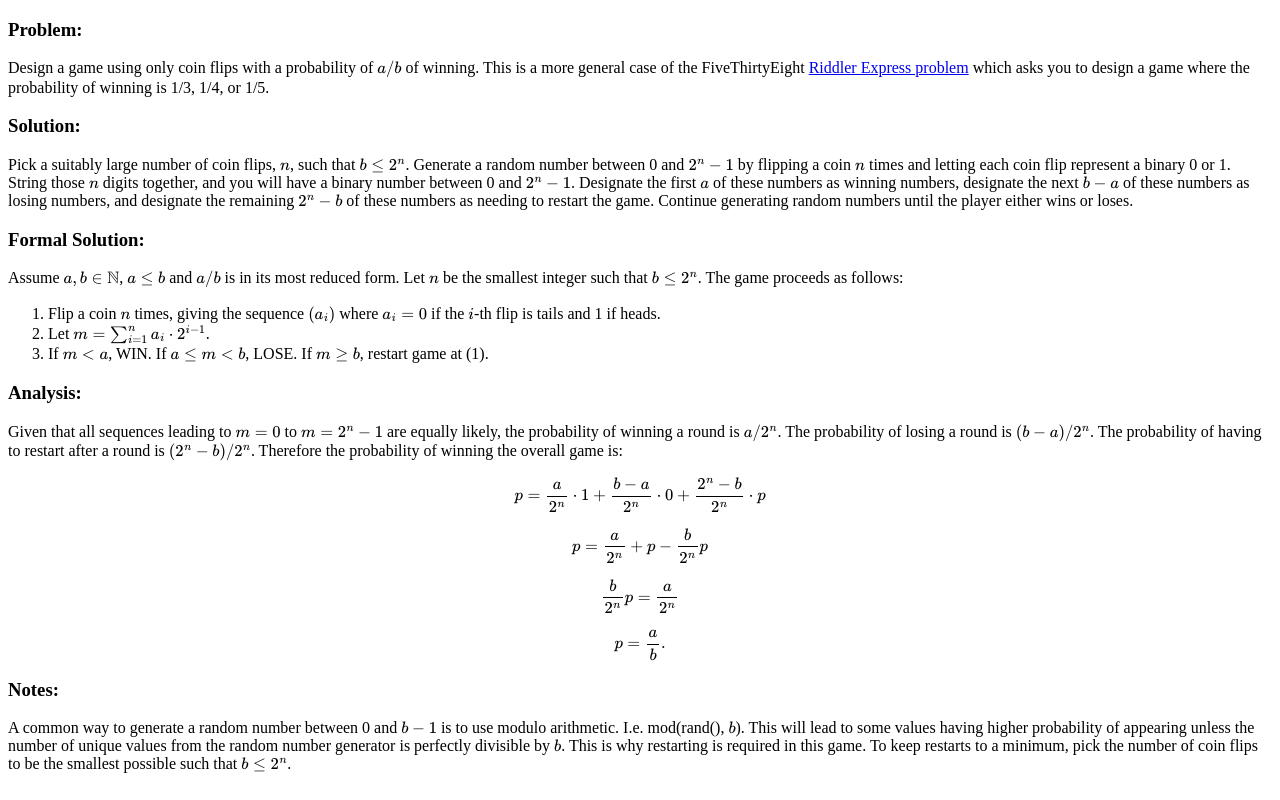
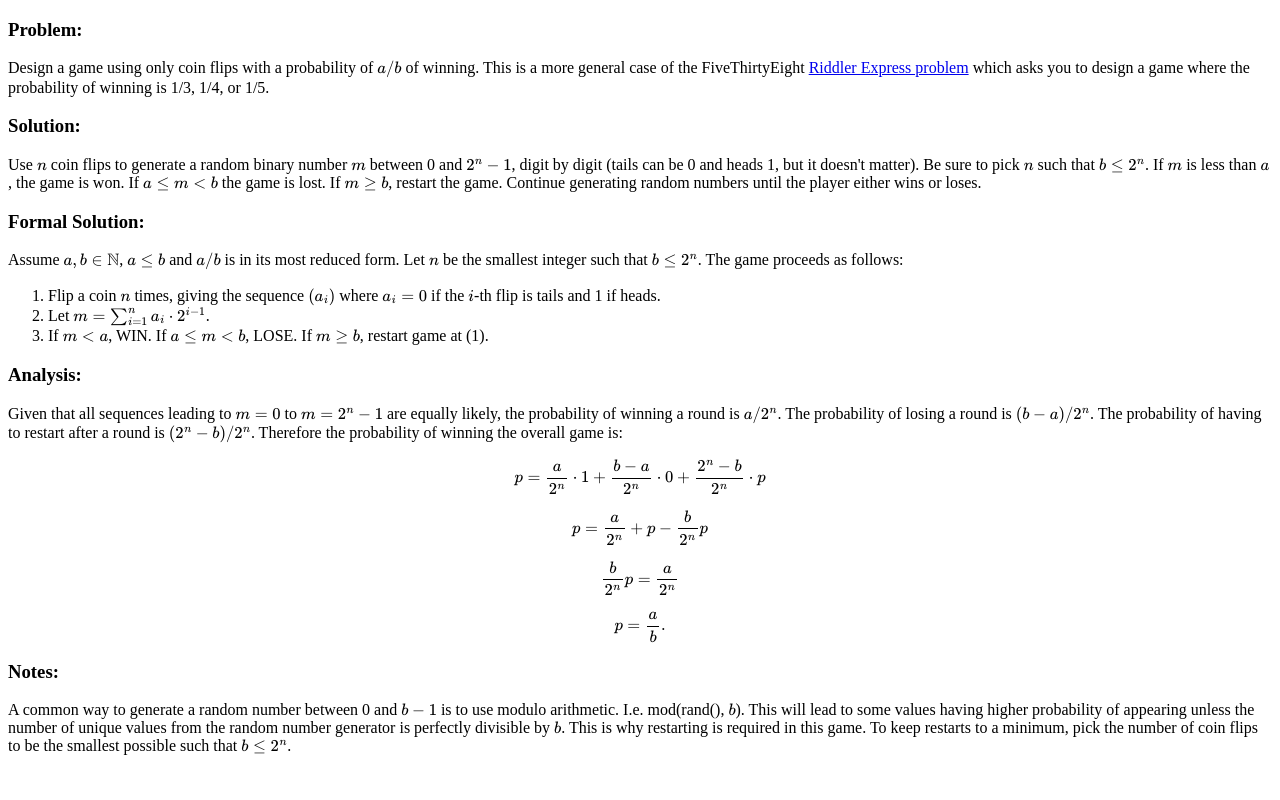
Before and after one commit to mdsteffen/riddler, a plain HTML site: page 20181102-coin-flip-express/index.html in a window 1280 px wide. Drawn offline with nearby package versions, Linux system fonts and the light colour scheme; some packages are replaced by stand-ins of ours.

Commit message:
rewording

```diff
--- a/20181102-coin-flip-express/index.html
+++ b/20181102-coin-flip-express/index.html
@@ -14,12 +14,10 @@
 of the FiveThirtyEight <a href="https://fivethirtyeight.com/features/how-far-would-you-go-to-rig-a-coin-flip/">Riddler Express problem</a> which
 asks you to design a game where the probability of winning is 1/3, 1/4, or 1/5.</p>
 <h3>Solution:</h3>
-<p>Pick a suitably large number of coin flips, \(n\), such that \(b \leq 2^n\). Generate a random number between
-0 and \(2^n - 1\) by flipping a coin \(n\) times and letting each coin flip represent a binary 0 or 1.
-String those \(n\) digits together, and you will have a binary number between 0 and \(2^n-1\).
-Designate the first \(a\) of these numbers as winning numbers, designate the next \(b-a\) of these
-numbers as losing numbers, and designate the remaining \(2^n-b\) of these numbers as needing to restart
-the game. Continue generating random numbers until the player either wins or loses.</p>
+<p>Use \(n\) coin flips to generate a random binary number \(m\) between 0 and \(2^n-1\), digit by digit
+(tails can be 0 and heads 1, but it doesn't matter). Be sure to pick \(n\) such that \(b \leq 2^n\). If \(m\) is less than \(a\),
+the game is won. If \(a \leq m \lt b\) the game is lost. If \(m \geq b\), restart the game. Continue generating
+random numbers until the player either wins or loses.</p>
 
 <h3>Formal Solution:</h3>
 <p>Assume \(a, b \in \mathbb N \), \(a \leq b\) and \(a/b\) is in its most reduced form. Let \(n\) be the smallest integer such that \(b \le 2^n\).
```
